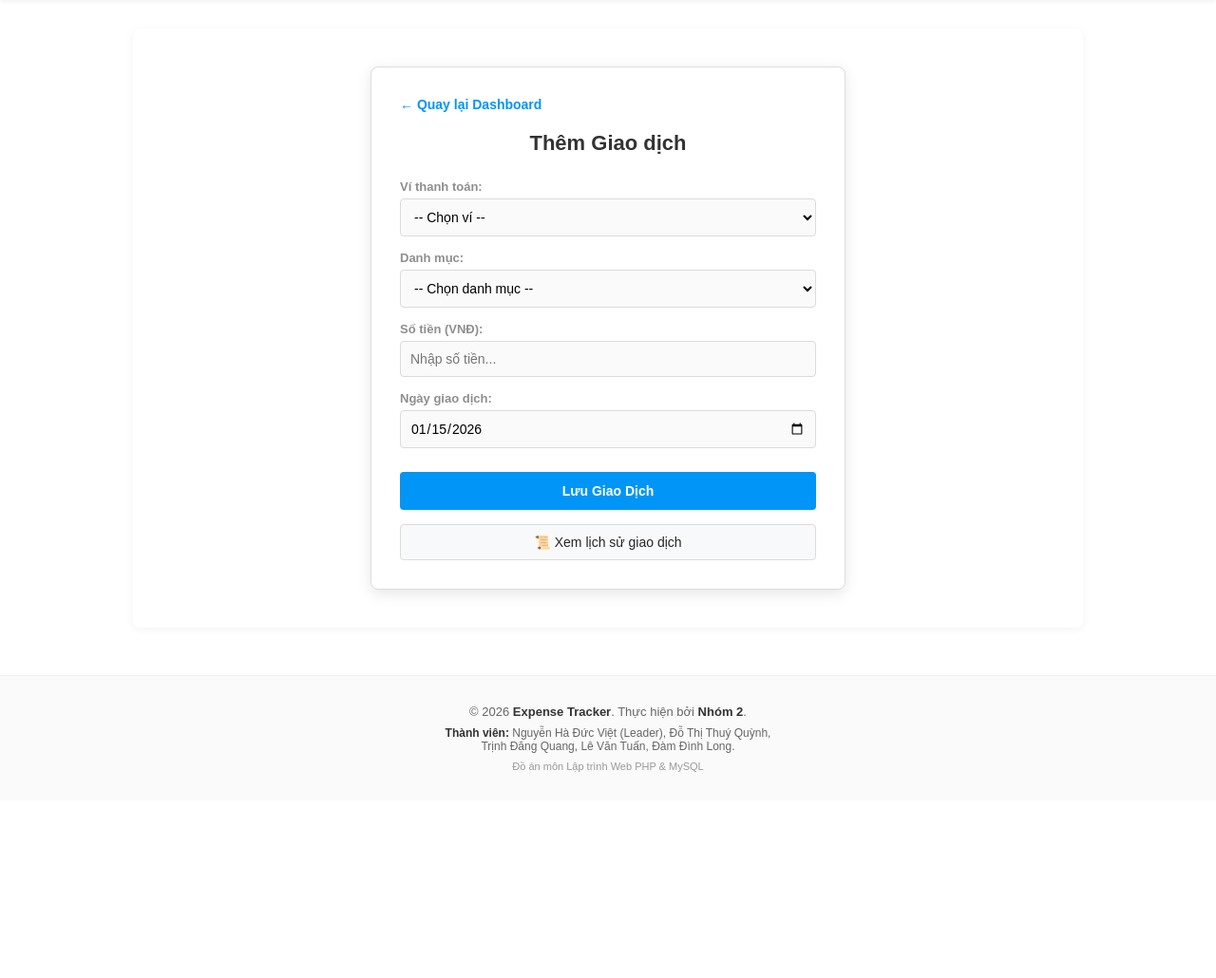
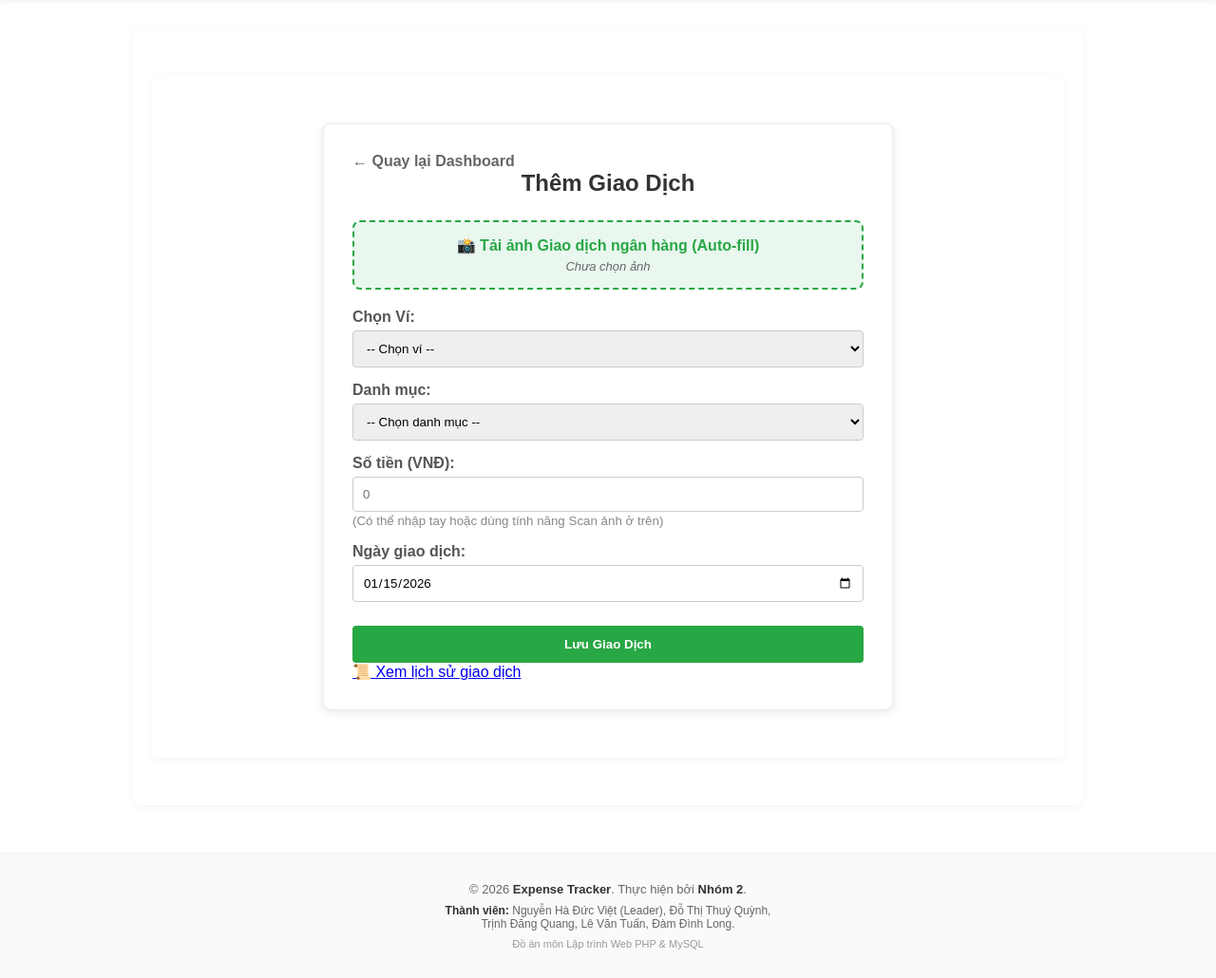
Before and after one commit to vjettejv/expense-tracker, a PHP site: page /expense-tracker/modules/transactions/user_add.php in a window 1280 px wide. Shown: the part 60-1090 px from the top of the page at 95% size. Before the commit the page ends 873 px from the top, so only its background shows below. Run offline with PHP 8.4, Linux system fonts and the light colour scheme; the visitor is signed in with stand-in values (Sample User, id 1); data that the repository does not hold is empty; some libraries are stand-ins or nearby versions.

Commit message:
update 1 ti

```diff
--- a/assets/css/user_add.css
+++ b/assets/css/user_add.css
@@ -1,104 +1,122 @@
-/* --- QUAN TRỌNG: Xóa toàn bộ phần 'body { display: flex... }' --- */
-
-.user-add-wrapper {
-    display: flex;
-    justify-content: center;
-    padding: 20px 0;
+.form-container {
+    max-width: 600px;
+    margin: 30px auto;
+    background: white;
+    padding: 30px;
+    border-radius: 8px;
+    box-shadow: 0 2px 10px rgba(0, 0, 0, 0.1);
+    border: 1px solid #eee;
 }
 
-.container-custom {
-    background-color: #ffffff;
-    padding: 30px;
-    border-radius: 8px;
-    box-shadow: 0 4px 15px rgba(0, 0, 0, 0.1);
-    width: 100%;
-    max-width: 500px;
-    /* Độ rộng vừa phải cho form */
-    border: 1px solid #ddd;
+.form-title {
+    text-align: center;
+    color: #333;
+    margin-bottom: 25px;
 }
 
-.back-link {
-    text-decoration: none;
-    color: #0095f6;
-    font-weight: bold;
-    font-size: 14px;
-    margin-bottom: 20px;
-    display: inline-block;
+.form-group {
+    margin-bottom: 15px;
 }
 
-h1 {
-    text-align: center;
-    font-size: 22px;
-    margin-bottom: 25px;
-    color: #333;
+.form-label {
+    display: block;
+    margin-bottom: 5px;
+    font-weight: bold;
+    color: #555;
 }
 
-label {
-    display: block;
-    margin-top: 15px;
-    font-weight: 600;
-    font-size: 13px;
-    color: #8e8e8e;
-    margin-bottom: 5px;
+.form-control {
+    width: 100%;
+    padding: 10px;
+    border: 1px solid #ccc;
+    border-radius: 4px;
+    box-sizing: border-box;
 }
 
-input,
-select {
-    width: 100%;
-    padding: 10px;
-    border: 1px solid #dbdbdb;
-    border-radius: 4px;
-    background: #fafafa;
-    font-size: 14px;
-}
-
-input:focus,
-select:focus {
-    border-color: #0095f6;
-    outline: none;
-    background: white;
-}
-
-button[type="submit"] {
+.btn-submit {
     width: 100%;
     padding: 12px;
-    margin-top: 25px;
-    background: #0095f6;
+    background: #28a745;
     color: white;
     border: none;
     border-radius: 4px;
-    font-weight: 600;
+    font-weight: bold;
     cursor: pointer;
-    font-size: 14px;
+    margin-top: 10px;
 }
 
-button[type="submit"]:hover {
-    background: #1877f2;
+.btn-submit:hover {
+    background: #218838;
 }
 
-.btn-secondary {
-    display: block;
+.msg-box {
+    padding: 10px;
+    border-radius: 4px;
+    margin-bottom: 15px;
     text-align: center;
-    padding: 10px;
-    background: #f8f9fa;
-    border: 1px solid #dbdbdb;
-    color: #262626;
-    border-radius: 4px;
-    text-decoration: none;
-    font-size: 14px;
-    margin-top: 15px;
+    font-weight: bold;
 }
 
 .msg-success {
-    color: #2ecc71;
-    font-weight: bold;
-    text-align: center;
-    margin-bottom: 15px;
+    background: #d4edda;
+    color: #155724;
 }
 
 .msg-error {
-    color: #e74c3c;
+    background: #f8d7da;
+    color: #721c24;
+}
+
+/* Style cho khu vực Upload ảnh */
+.scan-area {
+    background: #e9f7ef;
+    border: 2px dashed #28a745;
+    padding: 15px;
+    border-radius: 8px;
+    text-align: center;
+    margin-bottom: 20px;
+    position: relative;
+}
+
+.scan-area input[type="file"] {
+    display: none;
+}
+
+.scan-label {
+    cursor: pointer;
+    color: #28a745;
     font-weight: bold;
-    text-align: center;
-    margin-bottom: 15px;
+    display: block;
 }
+
+.scan-label:hover {
+    text-decoration: underline;
+}
+
+#scan-status {
+    font-size: 13px;
+    color: #666;
+    margin-top: 5px;
+    font-style: italic;
+}
+
+.loading-spinner {
+    display: inline-block;
+    width: 12px;
+    height: 12px;
+    border: 2px solid #ccc;
+    border-top-color: #28a745;
+    border-radius: 50%;
+    animation: spin 1s infinite linear;
+    margin-right: 5px;
+}
+
+@keyframes spin {
+    0% {
+        transform: rotate(0deg);
+    }
+
+    100% {
+        transform: rotate(360deg);
+    }
+}
--- a/index.php
+++ b/index.php
@@ -3,7 +3,7 @@ session_start();
 require_once 'config/db.php';
 
 // =========================================================================
-// PHẦN 1: ĐÃ ĐĂNG NHẬP -> HIỆN DASHBOARD + BIỂU ĐỒ
+// PHẦN 1: ĐÃ ĐĂNG NHẬP
 // =========================================================================
 if (isset($_SESSION['user_id'])) {
 
@@ -46,7 +46,6 @@ if (isset($_SESSION['user_id'])) {
             $colors[] = !empty($row['color']) ? $row['color'] : '#cccccc';
         }
     } else {
-        // Nếu chưa có dữ liệu chi tiêu thì tạo dữ liệu giả để hiện biểu đồ trống cho đẹp
         $labels = ['Chưa có chi tiêu'];
         $data = [1];
         $colors = ['#e0e0e0'];
@@ -128,7 +127,6 @@ if (isset($_SESSION['user_id'])) {
     <script>
         const ctx = document.getElementById('expenseChart').getContext('2d');
 
-        // Dữ liệu từ PHP chuyển sang Javascript
         const chartData = {
             labels: <?php echo json_encode($labels); ?>,
             datasets: [{
@@ -185,7 +183,7 @@ if (isset($_SESSION['user_id'])) {
                         <a href="#" class="logo-text">ExpenseTracker</a>
                     </div>
                     <ul class="nav menu">
-                        <li class="nav-item-1"><a href=".intro">Giới thiệu</a></li>
+                        <li class="nav-item-1"><a href="#">Giới thiệu</a></li>
                         <li class="nav-item-2"><a href="#content">Tính năng</a></li>
                         <li class="nav-item-3"><a href="#team-section">Nhóm</a></li>
                         <li class="nav-item-4"><a href="modules/auth/login.php">Login</a></li>
--- a/modules/transactions/user_add.php
+++ b/modules/transactions/user_add.php
@@ -9,108 +9,195 @@ if (!isset($_SESSION['user_id'])) {
     exit();
 }
 
-// 3. Gọi Header (Header đã chứa <!DOCTYPE html>, <html>, <head>, <body> và thanh điều hướng)
+// 3. Gọi Header
 include '../../includes/header.php';
 ?>
 
-<!-- 4. Nhúng CSS riêng (Đã tách khỏi inline) -->
+<!-- 1. Nhúng thư viện Tesseract.js -->
+<script src='https://cdn.jsdelivr.net/npm/tesseract.js@4/dist/tesseract.min.js'></script>
+
+<!-- 2. Link CSS -->
 <link rel="stylesheet" href="../../assets/css/user_add.css">
 
-<!-- 5. Nội dung chính: Chỉ viết phần "ruột" của trang -->
-<div class="user-add-wrapper">
-    <div class="container-custom">
-        <a href="../../index.php" class="back-link">← Quay lại Dashboard</a>
-        <h1>Thêm Giao dịch</h1>
+<div class="container">
+    <div class="form-container">
+        <a href="../../index.php" style="text-decoration: none; color: #666; font-weight: bold;">&larr; Quay lại Dashboard</a>
+        <h2 class="form-title">Thêm Giao Dịch</h2>
 
         <?php
-        // Xử lý khi nhấn nút Lưu
         if ($_SERVER['REQUEST_METHOD'] === 'POST') {
             $user_id = intval($_SESSION['user_id']);
             $wallet_id = isset($_POST['wallet_id']) ? intval($_POST['wallet_id']) : 0;
             $category_id = isset($_POST['category_id']) ? intval($_POST['category_id']) : 0;
             $amount = isset($_POST['amount']) ? floatval($_POST['amount']) : 0;
-            $transaction_date = isset($_POST['transaction_date']) ? $_POST['transaction_date'] : date('Y-m-d');
+            $transaction_date = $_POST['transaction_date'];
 
-            if ($user_id > 0 && $wallet_id > 0 && $category_id > 0 && $amount > 0) {
-                // Lấy loại danh mục (Thu hay Chi)
-                $sql_type = "SELECT type FROM categories WHERE id = ?";
-                $stmt_type = $conn->prepare($sql_type);
-                $stmt_type->bind_param("i", $category_id);
-                $stmt_type->execute();
-                $row_type = $stmt_type->get_result()->fetch_assoc();
-                $type = $row_type['type'];
-                $stmt_type->close();
+            if ($wallet_id > 0 && $category_id > 0 && $amount > 0) {
+                // Lấy loại danh mục
+                $stmt = $conn->prepare("SELECT type FROM categories WHERE id = ?");
+                $stmt->bind_param("i", $category_id);
+                $stmt->execute();
+                $type = $stmt->get_result()->fetch_assoc()['type'];
+                $stmt->close();
 
-                // Lưu vào bảng transactions
-                $sql = "INSERT INTO transactions (user_id, wallet_id, category_id, amount, transaction_date) VALUES (?, ?, ?, ?, ?)";
-                $stmt = $conn->prepare($sql);
+                // Thêm giao dịch
+                $stmt = $conn->prepare("INSERT INTO transactions (user_id, wallet_id, category_id, amount, transaction_date) VALUES (?, ?, ?, ?, ?)");
                 $stmt->bind_param("iiids", $user_id, $wallet_id, $category_id, $amount, $transaction_date);
 
                 if ($stmt->execute()) {
-                    // Cập nhật số dư trong ví
-                    $update_sql = ($type == 'income') ?
+                    // Cập nhật ví
+                    $sql_update = ($type == 'income') ?
                         "UPDATE wallets SET balance = balance + ? WHERE id = ?" :
                         "UPDATE wallets SET balance = balance - ? WHERE id = ?";
+                    $stmt_up = $conn->prepare($sql_update);
+                    $stmt_up->bind_param("di", $amount, $wallet_id);
+                    $stmt_up->execute();
+                    $stmt_up->close();
 
-                    $stmt_update = $conn->prepare($update_sql);
-                    $stmt_update->bind_param("di", $amount, $wallet_id);
-                    $stmt_update->execute();
-                    $stmt_update->close();
-
-                    echo '<p class="msg-success">✅ Thêm giao dịch thành công!</p>';
+                    echo '<div class="msg-box msg-success">✅ Thêm thành công!</div>';
                 } else {
-                    echo '<p class="msg-error">Lỗi hệ thống: ' . $stmt->error . '</p>';
+                    echo '<div class="msg-box msg-error">Lỗi: ' . $stmt->error . '</div>';
                 }
                 $stmt->close();
             } else {
-                echo '<p class="msg-error">Vui lòng nhập đầy đủ thông tin hợp lệ!</p>';
+                echo '<div class="msg-box msg-error">Vui lòng nhập đầy đủ thông tin!</div>';
             }
         }
 
-        // Lấy dữ liệu cho các ô chọn (Dropdown)
-        $result_cats = $conn->query("SELECT id, name, type FROM categories ORDER BY type, name");
-        $user_id = intval($_SESSION['user_id']);
-        $stmt_wallets = $conn->prepare("SELECT id, name, balance FROM wallets WHERE user_id = ?");
-        $stmt_wallets->bind_param("i", $user_id);
-        $stmt_wallets->execute();
-        $result_wallets = $stmt_wallets->get_result();
+        $wallets = $conn->query("SELECT * FROM wallets WHERE user_id = " . $_SESSION['user_id']);
+        $cats = $conn->query("SELECT * FROM categories ORDER BY type, name");
         ?>
 
-        <form method="post">
-            <label>Ví thanh toán:</label>
-            <select name="wallet_id" required>
+        <!-- 2. Khu vực Scan ảnh -->
+        <div class="scan-area">
+            <label for="bill_image" class="scan-label">
+                📸 Tải ảnh Giao dịch ngân hàng (Auto-fill)
+            </label>
+            <input type="file" id="bill_image" accept="image/*">
+            <div id="scan-status">Chưa chọn ảnh</div>
+        </div>
+
+        <form method="POST">
+            <div class="form-group">
+                <label class="form-label">Chọn Ví:</label>
+                <select name="wallet_id" class="form-control" required>
                     <option value="">-- Chọn ví --</option>
-                <?php while($wallet = $result_wallets->fetch_assoc()): ?>
-                    <option value="<?= $wallet['id'] ?>">
-                        <?= htmlspecialchars($wallet['name']) ?> (Số dư: <?= number_format($wallet['balance']) ?> đ)
+                    <?php while($w = $wallets->fetch_assoc()): ?>
+                        <option value="<?php echo $w['id']; ?>">
+                            <?php echo $w['name']; ?> (<?php echo number_format($w['balance']); ?> đ)
                         </option>
                     <?php endwhile; ?>
                 </select>
+            </div>
 
-            <label>Danh mục:</label>
-            <select name="category_id" required>
+            <div class="form-group">
+                <label class="form-label">Danh mục:</label>
+                <select name="category_id" class="form-control" required>
                     <option value="">-- Chọn danh mục --</option>
-                <?php while($cat = $result_cats->fetch_assoc()): ?>
-                    <option value="<?= $cat['id'] ?>">
-                        <?= htmlspecialchars($cat['name']) ?> (<?= $cat['type'] == 'income' ? 'Thu' : 'Chi' ?>)
+                    <?php while($c = $cats->fetch_assoc()): ?>
+                        <option value="<?php echo $c['id']; ?>">
+                            <?php echo $c['name']; ?> (<?php echo ($c['type']=='income' ? 'Thu' : 'Chi'); ?>)
                         </option>
                     <?php endwhile; ?>
                 </select>
+            </div>
 
-            <label>Số tiền (VNĐ):</label>
-            <input type="number" name="amount" min="1" required placeholder="Nhập số tiền...">
+            <div class="form-group">
+                <label class="form-label">Số tiền (VNĐ):</label>
+                <input type="number" id="input_amount" name="amount" class="form-control" min="0" placeholder="0" required>
+                <small style="color: #888;">(Có thể nhập tay hoặc dùng tính năng Scan ảnh ở trên)</small>
+            </div>
 
-            <label>Ngày giao dịch:</label>
-            <input type="date" name="transaction_date" value="<?= date('Y-m-d') ?>" required>
+            <div class="form-group">
+                <label class="form-label">Ngày giao dịch:</label>
+                <input type="date" name="transaction_date" class="form-control" value="<?php echo date('Y-m-d'); ?>" required>
+            </div>
 
-            <button type="submit">Lưu Giao Dịch</button>
+            <button type="submit" class="btn-submit">Lưu Giao Dịch</button>
         </form>
 
-        <a href="user_history.php" class="btn-secondary">📜 Xem lịch sử giao dịch</a>
+        <a href="user_history.php" class="link-history">📜 Xem lịch sử giao dịch</a>
     </div>
 </div>
 
-<?php
-// 6. Gọi Footer (Để đóng các thẻ </body>, </html>)
-include '../../includes/footer.php';
-?>
+<!-- 3. Script xử lý OCR (Quét ảnh) -->
+<script>
+    const fileInput = document.getElementById('bill_image');
+    const statusText = document.getElementById('scan-status');
+    const amountInput = document.getElementById('input_amount');
+
+    fileInput.addEventListener('change', async () => {
+        const file = fileInput.files[0];
+        if (!file) return;
+
+        statusText.innerHTML = '<div class="loading-spinner"></div> Đang quét ảnh... Vui lòng đợi!';
+
+        try {
+            // Sử dụng Tesseract để quét (ngôn ngữ: tiếng Việt)
+            const { data: { text } } = await Tesseract.recognize(
+                file,
+                'vie',
+                { logger: m => console.log(m) }
+            );
+
+            console.log("Văn bản quét được:", text);
+
+            // --- LOGIC MỚI: TÌM SỐ TIỀN CÓ ĐƠN VỊ TIỀN TỆ ---
+            // Tìm các chuỗi số đi kèm với VND, VNĐ, đ, d (không phân biệt hoa thường)
+            // Ví dụ: 100.000 VND, 50,000d, 200.000 VNĐ
+            // Regex: \d{1,3}(?:[.,]\d{3})* -> tìm số có dấu phân cách
+            // \s* -> khoảng trắng tùy ý
+            // (?:VND|VNĐ|đ|d) -> đơn vị tiền tệ
+
+            // Tìm tất cả các chuỗi khớp với mẫu "Số tiền + Đơn vị"
+            const moneyMatches = text.match(/[\d,.]+\s*(?:VND|VNĐ|đ|d)/gi);
+
+            let foundAmount = 0;
+
+            if (moneyMatches) {
+                console.log("Các chuỗi tiền tệ tìm thấy:", moneyMatches);
+
+                // Duyệt qua các chuỗi tìm được để lấy số lớn nhất (thường là số tiền giao dịch)
+                moneyMatches.forEach(str => {
+                    // Loại bỏ chữ cái và ký tự lạ, chỉ giữ lại số
+                    let cleanStr = str.replace(/[^\d]/g, '');
+                    let val = parseInt(cleanStr);
+
+                    // Lọc nhiễu: Số tiền thường > 1000 và không quá dài (tránh nhầm mã giao dịch dài dằng dặc)
+                    if (!isNaN(val) && val > 1000 && cleanStr.length < 15) {
+                        if (val > foundAmount) {
+                            foundAmount = val;
+                        }
+                    }
+                });
+            }
+
+            // Nếu không tìm thấy bằng cách trên (do thiếu chữ VND), thử tìm số đứng sau từ khóa
+            if (foundAmount === 0) {
+                // Tìm số đứng sau chữ "Số tiền", "Giao dịch", "Amount"
+                const keywordMatches = text.match(/(?:Số tiền|Giao dịch|Amount)[:\s]+([\d,.]+)/i);
+                if (keywordMatches && keywordMatches[1]) {
+                    let cleanStr = keywordMatches[1].replace(/[^\d]/g, '');
+                    let val = parseInt(cleanStr);
+                    if (!isNaN(val) && val > 1000) {
+                        foundAmount = val;
+                    }
+                }
+            }
+
+            // Cập nhật giao diện
+            if (foundAmount > 0) {
+                amountInput.value = foundAmount;
+                statusText.innerHTML = '✅ Đã tìm thấy số tiền: <b>' + new Intl.NumberFormat().format(foundAmount) + ' đ</b>';
+            } else {
+                statusText.innerHTML = '⚠️ Không tìm thấy số tiền rõ ràng (Thử ảnh nét hơn hoặc có chữ VND).';
+            }
+
+        } catch (error) {
+            console.error(error);
+            statusText.innerHTML = '❌ Lỗi khi quét ảnh. Thử lại sau.';
+        }
+    });
+</script>
+
+<?php include '../../includes/footer.php'; ?>
```
Lines whose indentation alone changed are shown as unchanged.
